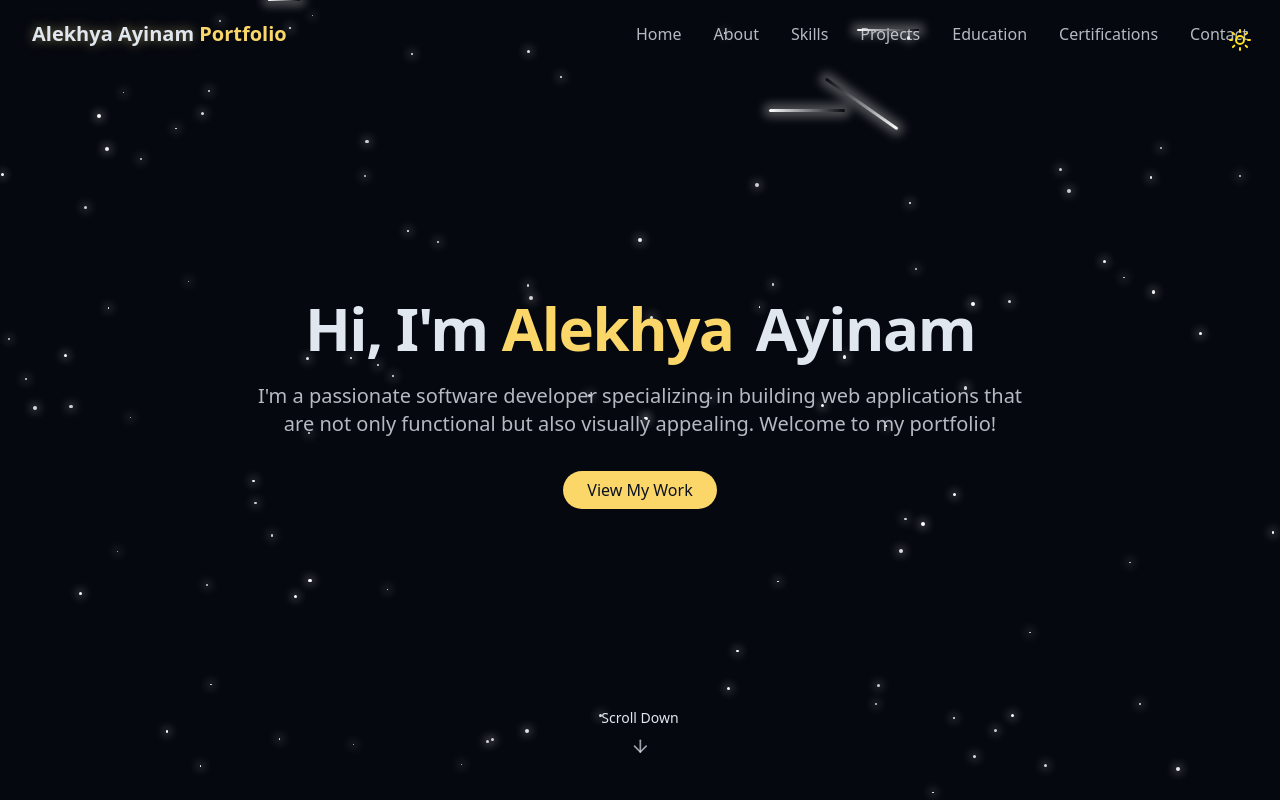
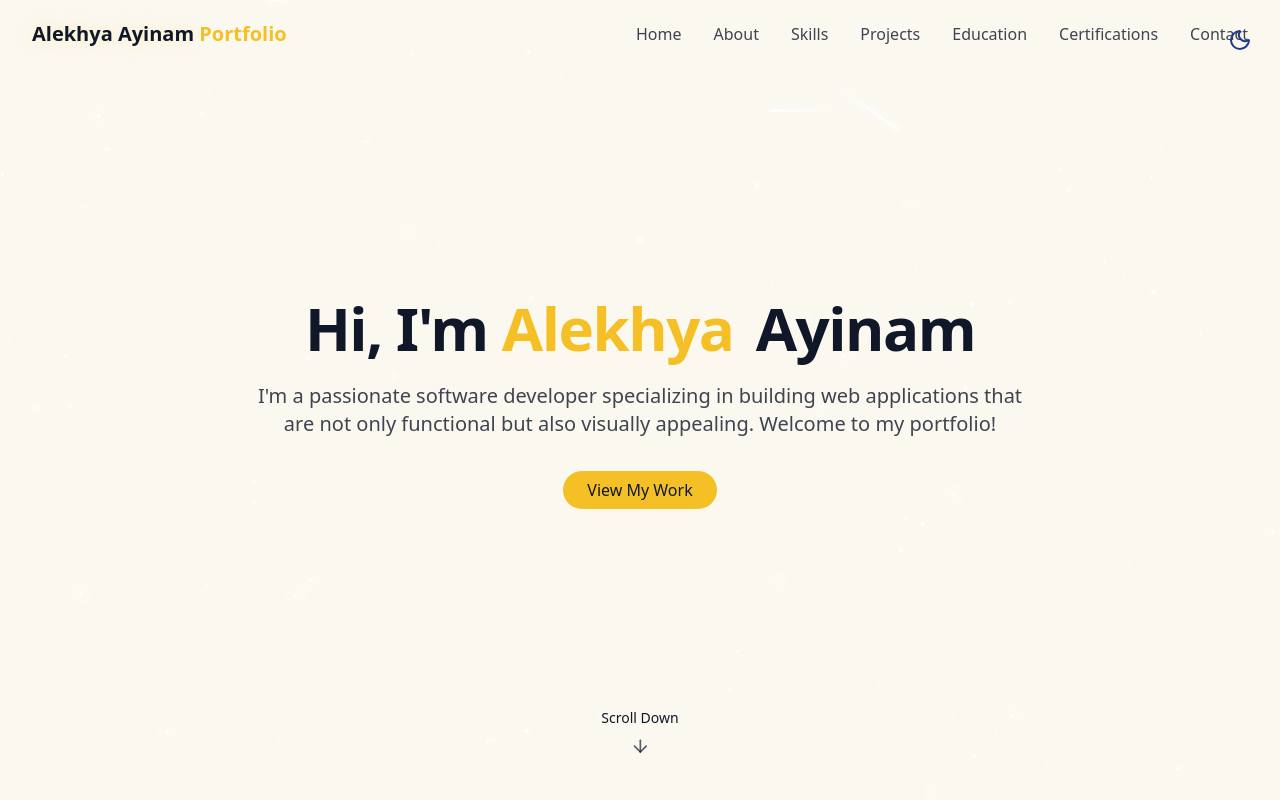
Before and after one commit to ayinam-alekhya/Portfolio, a React (Vite) app: page / in a window 1280 px wide. Shown: the top 800 px of the page. Built offline with nearby package versions, Linux system fonts and the light colour scheme.

Commit message:
Fixed Theme toggle

```diff
--- a/src/components/ThemeToggle.jsx
+++ b/src/components/ThemeToggle.jsx
@@ -7,7 +7,7 @@ export const ThemeToggle = () => {
 
   useEffect(() => {
     const savedTheme = localStorage.getItem("theme");
-    if (savedTheme === "dark" || !savedTheme) {
+    if (savedTheme === "dark" ) {
       document.documentElement.classList.add("dark");
       setIsDarkMode(true);
     }
```
